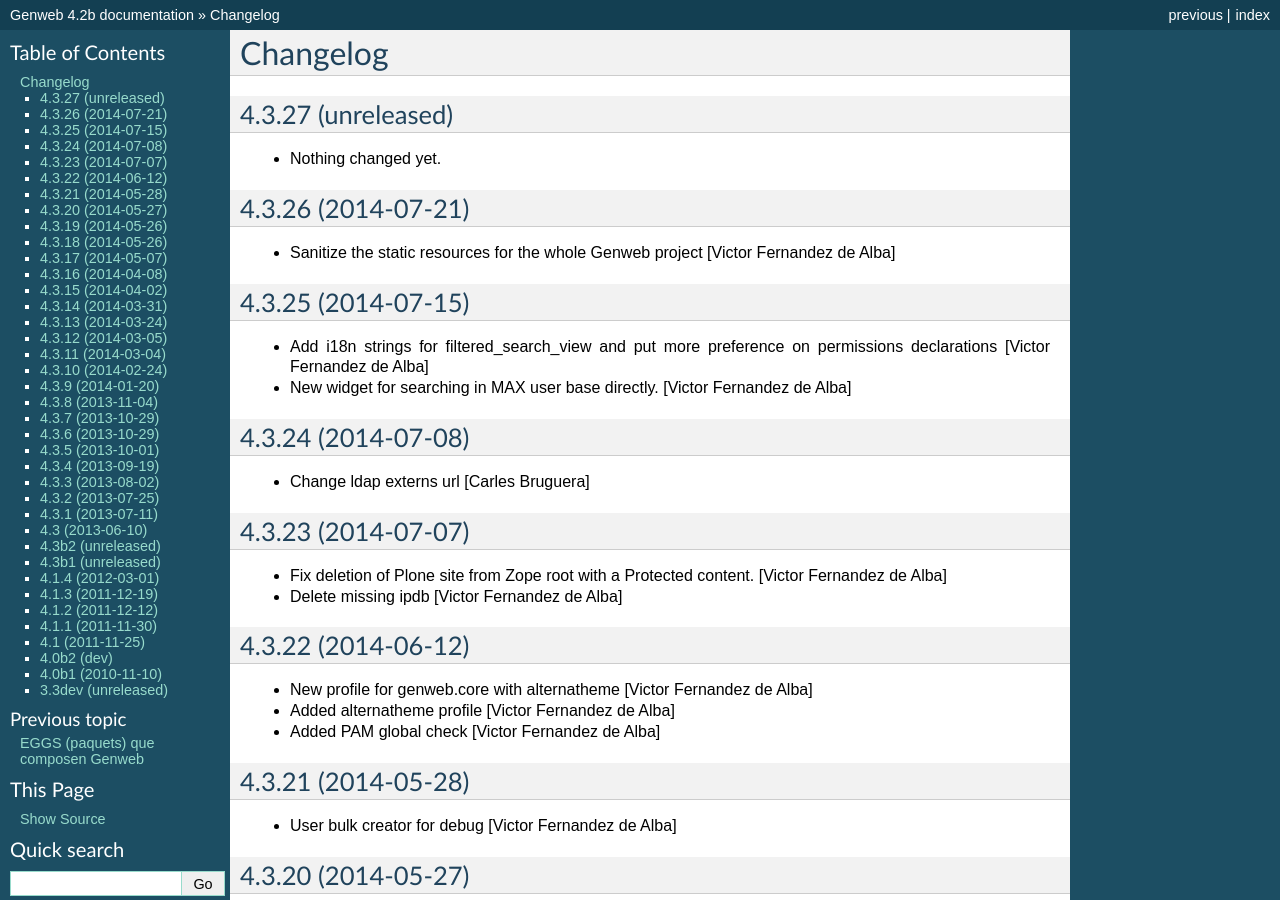
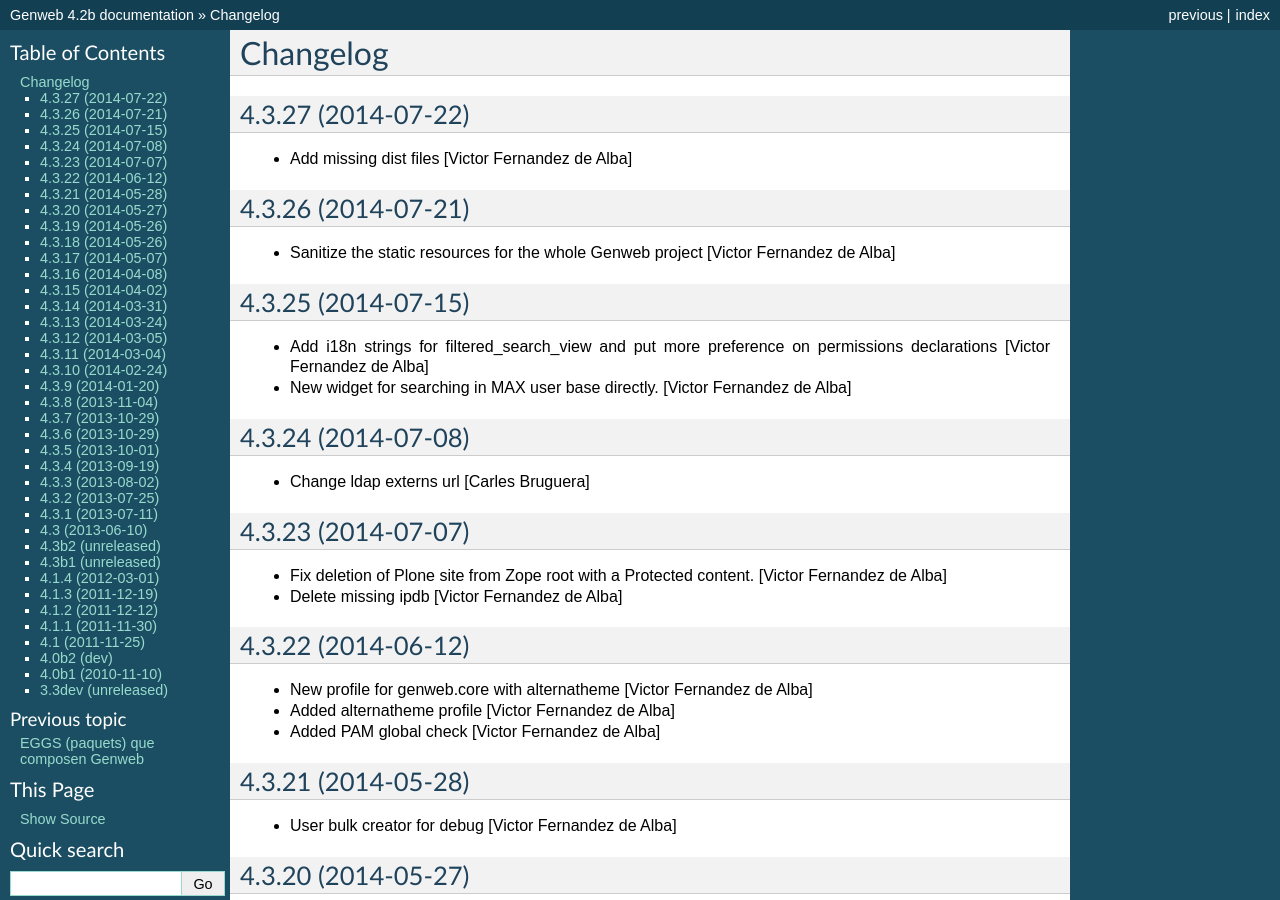
Before and after one commit to UPCnet/genweb.core, a Sphinx documentation site: the page built from docs/HISTORY.rst, in a window 1280 px wide and 900 px high. Built offline with Sphinx 7.4.7, drawn with Linux system fonts in a browser that asks for light colours.

Commit message:
Preparing release 4.3.27

```diff
--- a/docs/HISTORY.rst
+++ b/docs/HISTORY.rst
@@ -1,11 +1,10 @@
 Changelog
 =========
 
-4.3.27 (unreleased)
+4.3.27 (2014-07-22)
 -------------------
 
-- Nothing changed yet.
-
+* Add missing dist files [Victor Fernandez de Alba]
 
 4.3.26 (2014-07-21)
 -------------------
--- a/setup.py
+++ b/setup.py
@@ -1,7 +1,7 @@
 from setuptools import setup, find_packages
 import os
 
-version = '4.3.27.dev0'
+version = '4.3.27'
 
 README = open("README.rst").read()
 HISTORY = open(os.path.join("docs", "HISTORY.rst")).read()
```
